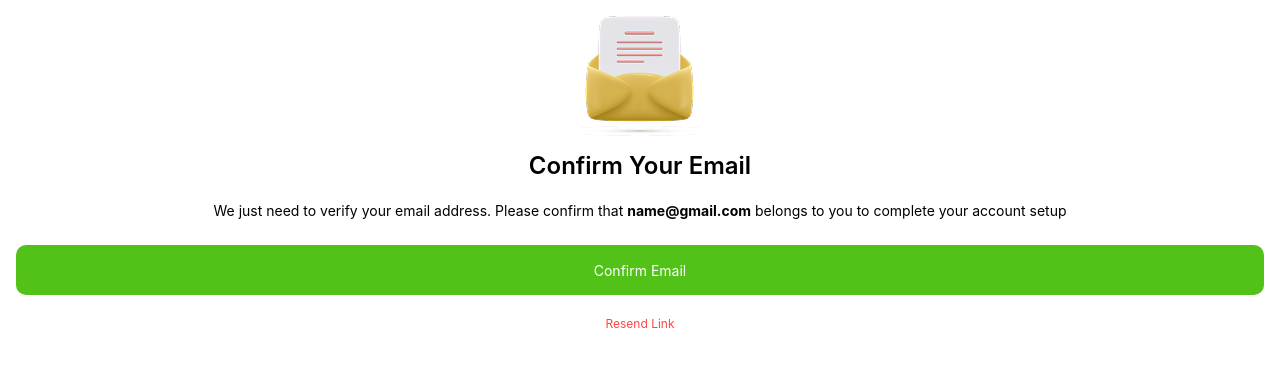
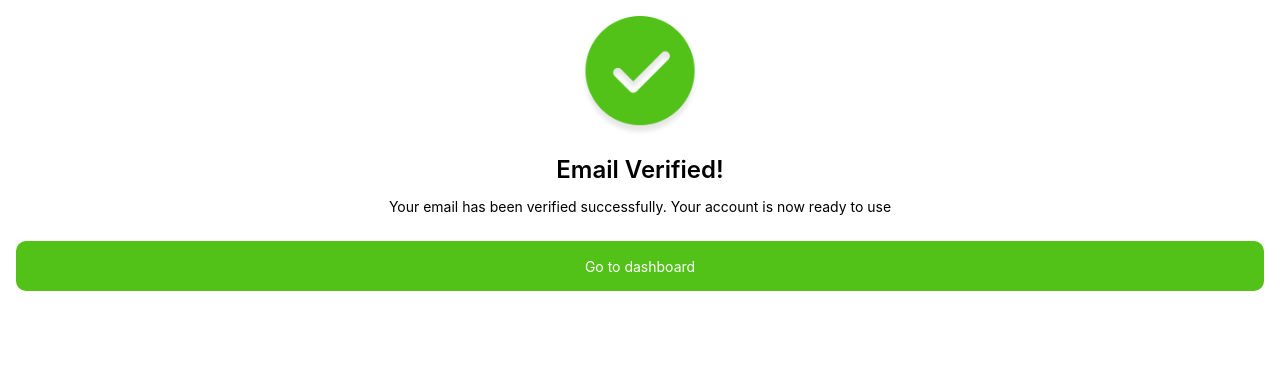
Before and after one commit to BuildspaceHub/ledgrx, a React (Vite) app: page / in a window 1280 px wide. Shown: the top 366 px of the page. Built offline with nearby package versions, Linux system fonts and the light colour scheme.

Commit message:
feature:built email-verification page

```diff
--- a/src/App.jsx
+++ b/src/App.jsx
@@ -1,11 +1,12 @@
-
 import React from "react";
+import VerifiedEmailPage from "./pages/VerifiedEmailPage";
 import ConfirmEmailPage from "./pages/ConfirmEmailPage";
 
 export default function App() {
   return (
     <div className="text-center min-h-screen  mx-auto p-4">
-      <ConfirmEmailPage />
+      {/* <ConfirmEmailPage /> */}
+      <VerifiedEmailPage />
     </div>
   );
 }
--- a/src/components/Button.jsx
+++ b/src/components/Button.jsx
@@ -1,9 +1,9 @@
 import React from "react";
 
-export default function Button() {
+export default function Button({ label }) {
   return (
     <button className="bg-[#52C218] w-full h-12.5 rounded-[10px] font-normal text-[14px] text-white">
-      Confirm Email
+      {label}
     </button>
   );
 }
--- a/src/components/Verifiedimage.jsx
+++ /dev/null
@@ -1,7 +0,0 @@
-import React from 'react'
-
-export default function Verifiedimage() {
-  return (
-    <div>Verifiedimage</div>
-  )
-}
--- a/src/pages/ConfirmEmailPage.jsx
+++ b/src/pages/ConfirmEmailPage.jsx
@@ -21,7 +21,7 @@ export default function ConfirmEmailPage() {
         </p>
       </div>
       {/* button */}
-      <Button />
+      <Button label="Confirm email" />
       <button className="mt-5 font-normal text-[12px] text-[#FF4541]">
         Resend Link
       </button>
--- /dev/null
+++ b/src/pages/VerifiedEmailPage.jsx
@@ -0,0 +1,25 @@
+import React from "react";
+import Button from "../components/Button";
+
+export default function VerifiedEmailPage() {
+  return (
+    <div>
+      {/* image */}
+      <div className="w-30 h-30 mx-auto">
+        <img src="./Vector.png" alt="checked button" />
+      </div>
+      {/* content */}
+      <div className="mt-4 flex flex-col mb-6">
+        <h1 className="text-center font-semibold text-[24px] mb-2">
+          Email Verified!
+        </h1>
+        <p className="text-[14px]">
+          Your email has been verified successfully. Your account is now ready
+          to use
+        </p>
+      </div>
+      {/* button */}
+      <Button label="Go to dashboard" />
+    </div>
+  );
+}
```
